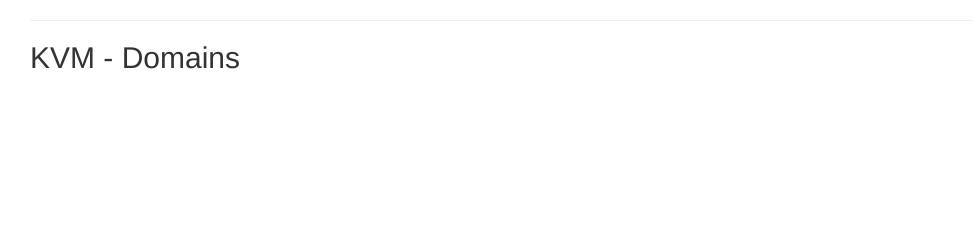
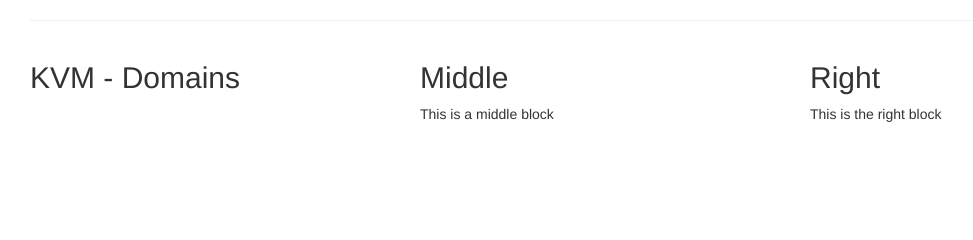
Before and after one commit to rustyeddy/sandbox, a Flask app: template src/kvmflask/app/templates/index.html in a window 1280 px wide. Shown: the part 193-433 px from the top of the page, without its empty margins (40-1013 px from the left). Run offline with Flask 2, Linux system fonts and the light colour scheme; the template is opened without the code that fills it, so the values that code supplies are empty; some libraries are stand-ins or nearby versions.

Commit message:
Committed some libvirt changes

```diff
--- a/src/kvmflask/app/templates/index.html
+++ b/src/kvmflask/app/templates/index.html
@@ -3,11 +3,26 @@
     <h2>Hello, {{ user.nickname }}</h2>
 
     <hr/>
+    <div class="row">
+        <div class="col-md-4">
             <h2>KVM - Domains</h2>
+
             <div class="vms">
                 {% for domain in domains %}
                     <p>{{ domain.name }}</p>
                 {% endfor %}
             </div>
+        </div>
+
+        <div class="col-md-4">
+            <h2>Middle</h2>
+            <p>This is a middle block</p>
+        </div>
+
+        <div class="col-md-4">
+            <h2>Right</h2>
+            <p>This is the right block</p>
+        </div>
+
 
 {% endblock %}
--- a/src/kvmflask/app/views.py
+++ b/src/kvmflask/app/views.py
@@ -8,12 +8,15 @@ import libvirt
 @app.route('/home')
 def index():
     user = {'nickname': 'Rusty'}
+
+    # Use libvirt to list the KVM domains on this host
     conn = libvirt.open("qemu:///system")
     domains = conn.listDefinedDomains()
-
     dlist = []
     for d in domains:
         dlist.append({"name": d})
+
+    # User libvert to list the LXC containers on this host
 
     return render_template('index.html',
                            user=user,
```
Lines whose indentation alone changed are shown as unchanged.
